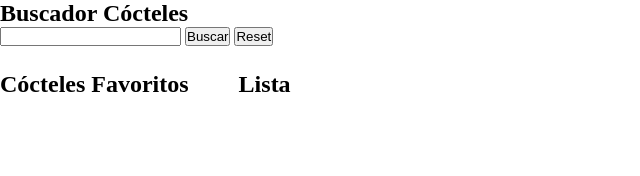
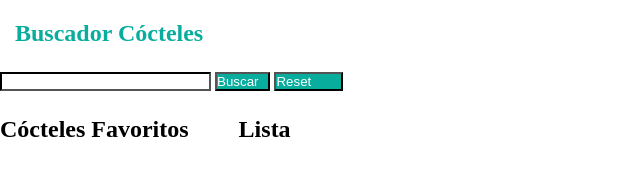
Before and after one commit to Adalab/modulo-2-evaluacion-final-mfranes, a website built with Vite: page src/index.html in a window 1280 px wide. Shown: the whole page, without its empty margins (0-640 px from the left). Built offline with nearby package versions, Linux system fonts and the light colour scheme.

```diff
--- a/src/partials/searchCocktails.html
+++ b/src/partials/searchCocktails.html
@@ -1,6 +1,6 @@
 <section class="sectionSearchCocktails">
-    <h1>Buscador Cócteles </h1>
-    <input type="text" value="" class="js_inputSearch" >
-    <button class="js_btnSearch">Buscar </button>
-    <button class="js_resetBtn">Reset</button>
+    <h1 class="colorTitle">Buscador Cócteles </h1>
+    <input type="text" value="" class="colorInput js_inputSearch" >
+    <button class="buttonStyleSearch js_btnSearch">Buscar </button>
+    <button class="buttonRestStyle js_resetBtn">Reset</button>
 </section>
--- a/src/scss/layout/_searchCocktails.scss
+++ b/src/scss/layout/_searchCocktails.scss
@@ -2,3 +2,23 @@
   width: 100%;
   margin-bottom: 25px;
 }
+.colorTitle{
+  color: #08ad9d;
+  padding: 20px 0px 25px 15px;
+}
+.colorInput{
+  border-color: black;
+  padding-left: 30px;
+}
+.buttonStyleSearch{
+  background-color: #08ad9d;
+  color: white;
+  padding-right: 10px;
+
+}
+
+.buttonRestStyle{
+  background-color: #08ad9d;
+  color: white;
+  padding-right: 30px;
+}
```
Also changed, not shown: src/js/searchCocktails.js (+13 -2 lines).
